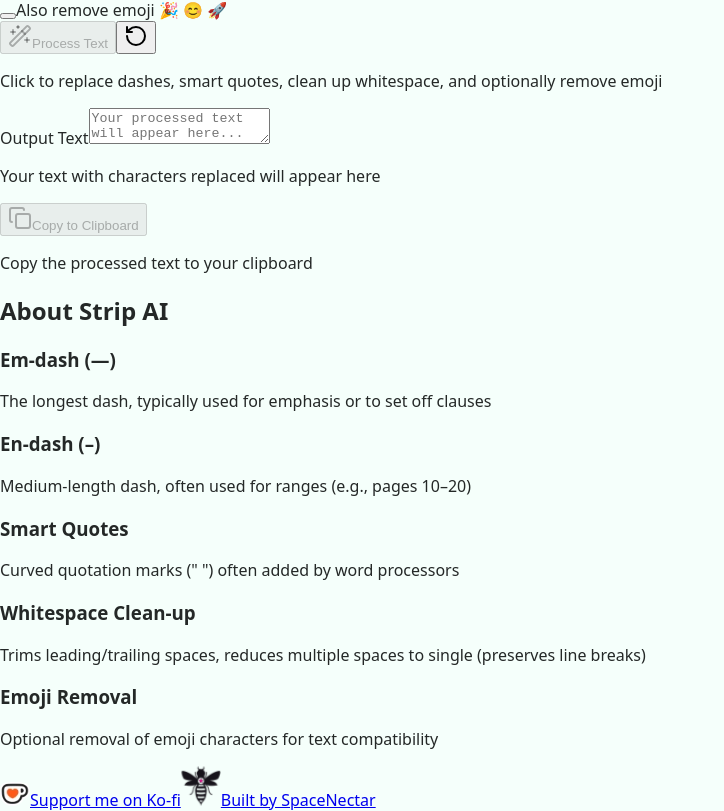
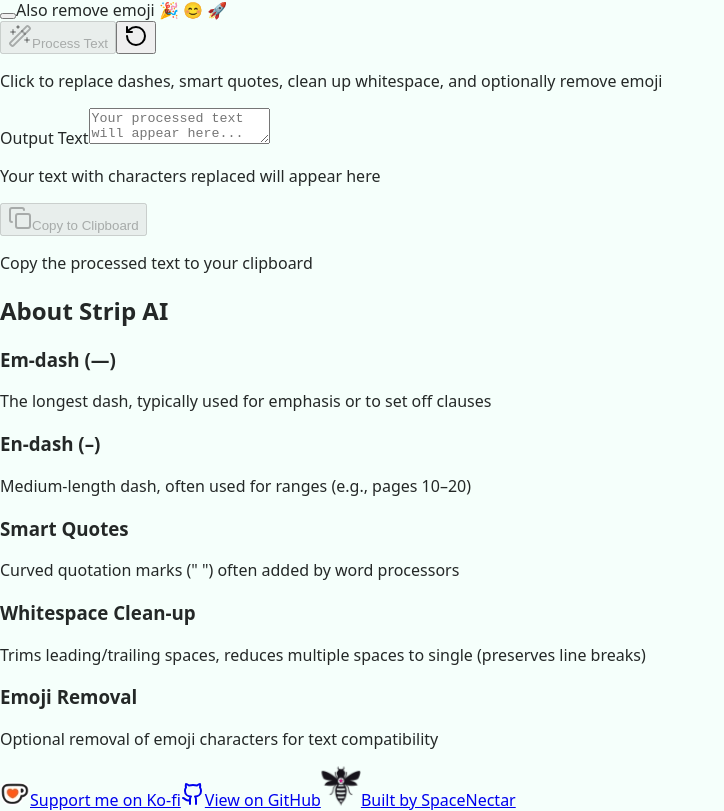
Before and after one commit to foxleigh81/strip-ai, a React (Vite) app: page / in a window 1280 px wide. Shown: the part 273-1084 px from the top of the page, without its empty margins (0-724 px from the left). Built offline with nearby package versions, Linux system fonts and the light colour scheme.

Commit message:
Adds my author details and repo link to package.json and adds a github link to the footer

```diff
--- a/src/App.tsx
+++ b/src/App.tsx
@@ -8,6 +8,7 @@ import { Checkbox } from '@/components/ui/checkbox'
 const Copy = lazy(() => import('lucide-react').then(mod => ({ default: mod.Copy })))
 const Wand2 = lazy(() => import('lucide-react').then(mod => ({ default: mod.Wand2 })))
 const RotateCcw = lazy(() => import('lucide-react').then(mod => ({ default: mod.RotateCcw })))
+const Github = lazy(() => import('lucide-react').then(mod => ({ default: mod.Github })))
 
 function App() {
   const [inputText, setInputText] = useState('')
@@ -213,6 +214,17 @@ function App() {
               Support me on Ko-fi
             </a>
             <a
+              href="https://github.com/foxleigh81/strip-ai"
+              target="_blank"
+              rel="noopener noreferrer"
+              className="inline-flex items-center gap-2 text-sm text-gray-600 hover:text-gray-800 transition-colors"
+            >
+              <Suspense fallback={<div className="w-4 h-4 mr-2" />}>
+                <Github className="w-4 h-4" />
+              </Suspense>
+              View on GitHub
+            </a>
+            <a
               href="https://spacenectar.io"
               target="_blank"
               rel="noopener noreferrer"
```
Also changed, not shown: package.json (+7 -0 lines).
